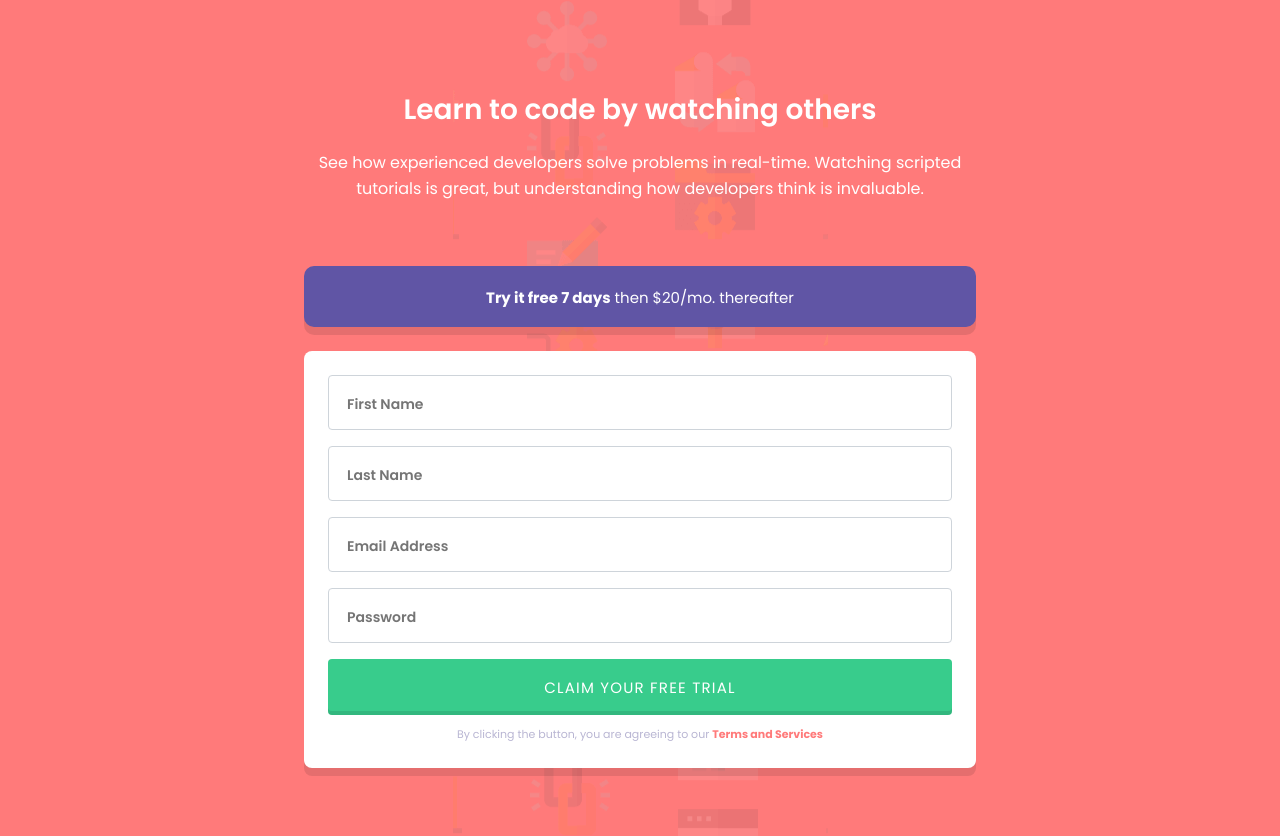
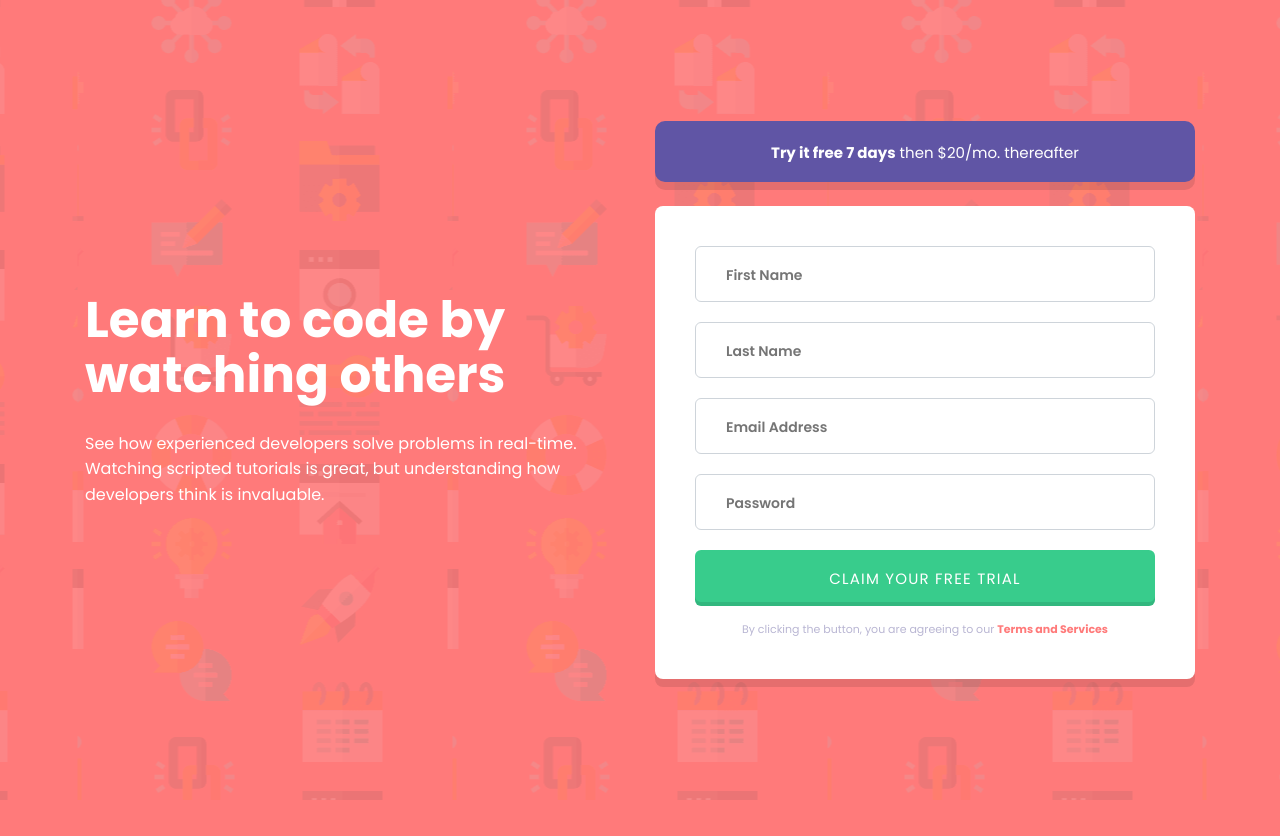
Before and after one commit to byronbyron/intro-component-with-signup-form, a plain HTML site: page index.html in a window 1280 px wide. After the commit the page ends 800 px from the top, so only its background shows below. Drawn offline with Linux system fonts and the light colour scheme.

Commit message:
Add desktop styles

```diff
--- a/index.html
+++ b/index.html
@@ -14,14 +14,18 @@
 <body>
 
   <main class="container">
+    <div class="row">
+      <div class="col">
         <div class="page-body">
           <h1 class="page-title">Learn to code by watching others</h1>
 
           <p class="page-text">See how experienced developers solve problems in real-time. Watching scripted tutorials is great, but understanding how developers think is invaluable.</p>
+        </div>
+      </div>
 
+      <div class="col col-form">
         <div class="page-notice shadow">
           <p><strong>Try it free 7 days</strong> then $20/mo. thereafter</p>
-      </div>
         </div>
 
         <form action="" class="form shadow">
@@ -45,10 +49,12 @@
             <input type="password" class="form-control" name="password" id="password" placeholder="Password">
           </div>
 
-      <button class="button">Claim your free trial</button>
+          <button class="btn">Claim your free trial</button>
 
           <p class="form-note">By clicking the button, you are agreeing to our <a href="#">Terms and Services</a></p>
         </form>
+      </div>
+    </div>
   </main>
 
   <footer class="footer">
--- a/styles.css
+++ b/styles.css
@@ -20,7 +20,9 @@ body {
     font-size: 1rem;
     line-height: 1.6;
     color: white;
-    background: url('images/bg-intro-mobile.png') no-repeat center var(--red);
+    background: url('images/bg-intro-mobile.png') repeat center var(--red);
+    -webkit-font-smoothing: antialiased;
+    -moz-osx-font-smoothing: grayscale;
 }
 
 h1, p {
@@ -34,13 +36,23 @@ h1, p {
     padding: 5.75rem 1.5rem 4.25rem;
 }
 
+.row {
+    margin-left: -1.5rem;
+    margin-right: -1.5rem;
+}
+
+.col {
+    padding-left: 1.5rem;
+    padding-right: 1.5rem;
+}
+
 .page-body {
     text-align: center;
 }
 
 .page-title {
     font-size: 1.75rem;
-    font-weight: 600;
+    font-weight: 700;
     line-height: 1.3;
     margin-bottom: 1.375rem;
 }
@@ -55,6 +67,7 @@ h1, p {
     background: var(--blue);
     margin-bottom: 1.5rem;
     border-radius: 0.625rem;
+    text-align: center;
 }
 
 .page-notice p {
@@ -75,35 +88,49 @@ h1, p {
 .form-control {
     display: block;
     width: 100%;
-    padding: 1.125rem 1.125rem 0.875rem 1.125rem;
+    padding: 1.125rem 1.125rem 0.9375rem 1.125rem;
     font-size: 0.875rem;
     font-weight: 600;
     line-height: 1.5;
-    color: var(--grayish-blue);
+    color: var(--dark-blue);
     background-color: #fff;
     background-clip: padding-box;
     border: 1px solid #ced4da;
     -webkit-appearance: none;
     -moz-appearance: none;
     appearance: none;
-    border-radius: .25rem;
-    transition: border-color .15s ease-in-out,box-shadow .15s ease-in-out;
+    border-radius: 0.375rem;
+    transition: border-color 0.15s;
 }
 
-.button {
-    font-size: 15px;
+.form-control:focus {
+    border-color: var(--dark-blue);
+    outline: 0;
+}
+
+.btn {
+    font-size: 0.9375rem;
+    font-weight: 400;
     line-height: 1.6;
+    display: block;
+    width: 100%;
+    color: white;
+    text-align: center;
+    text-decoration: none;
+    vertical-align: middle;
+    cursor: pointer;
+    -webkit-user-select: none;
+    -moz-user-select: none;
+    user-select: none;
     border: 0;
-    color: white;
     background-color: var(--green);
+    box-shadow: inset 0 -0.25rem 0 hsl(0 0% 0% / 0.1);
     margin-bottom: 0.625rem;
     padding: 1.0625rem 1rem 0.9375rem 1rem;
-    border-radius: 0.25rem;
+    border-radius: 0.375rem;
+    letter-spacing: 0.08em;
     text-transform: uppercase;
-    display: block;
-    width: 100%;
-    letter-spacing: 0.08em;
-    box-shadow: inset 0 -0.25rem 0 hsl(0 0% 0% / 0.1);
+    transition: color 0.15s, background-color 0.15s;
 }
 
 .form-note {
@@ -149,3 +176,57 @@ h1, p {
 .attribution a {
     color: hsl(228, 45%, 44%);
 }
+
+@media (min-width: 992px) {
+    .container {
+        max-width: 1158px;
+        padding-top: 0;
+        padding-bottom: 0;
+    }
+
+    .row {
+        display: flex;
+        align-items: center;
+        min-height: 100vh;
+    }
+
+    .col {
+        flex: 1;
+    }
+
+    .col-form {
+        flex: 1 0 588px;
+        max-width: 588px;
+    }
+
+    .page-title {
+        font-size: 3.125rem;
+        line-height: 1.1;
+        margin-bottom: 1.75rem;
+    }
+
+    .page-body {
+        text-align: left;
+    }
+
+    .page-text {
+        margin-bottom: 0;
+    }
+
+    .form {
+        padding: 2.5rem;
+    }
+
+    .form-group {
+        margin-bottom: 1.25rem;
+    }
+
+    .form-control {
+        padding-left: 1.875rem;
+        padding-right: 1.875rem;
+    }
+
+    .btn {
+        margin-bottom: 0.875rem;
+    }
+}
```
Lines whose indentation alone changed are shown as unchanged.
